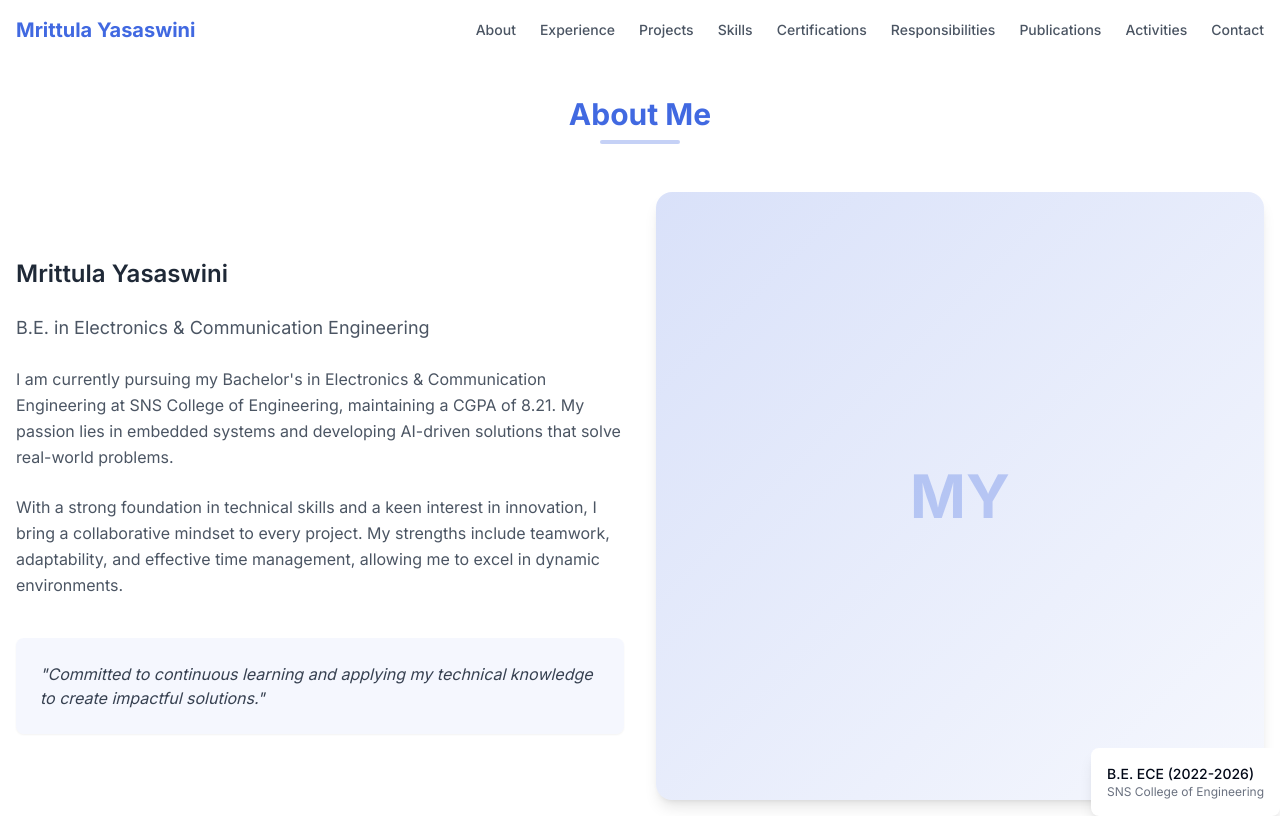
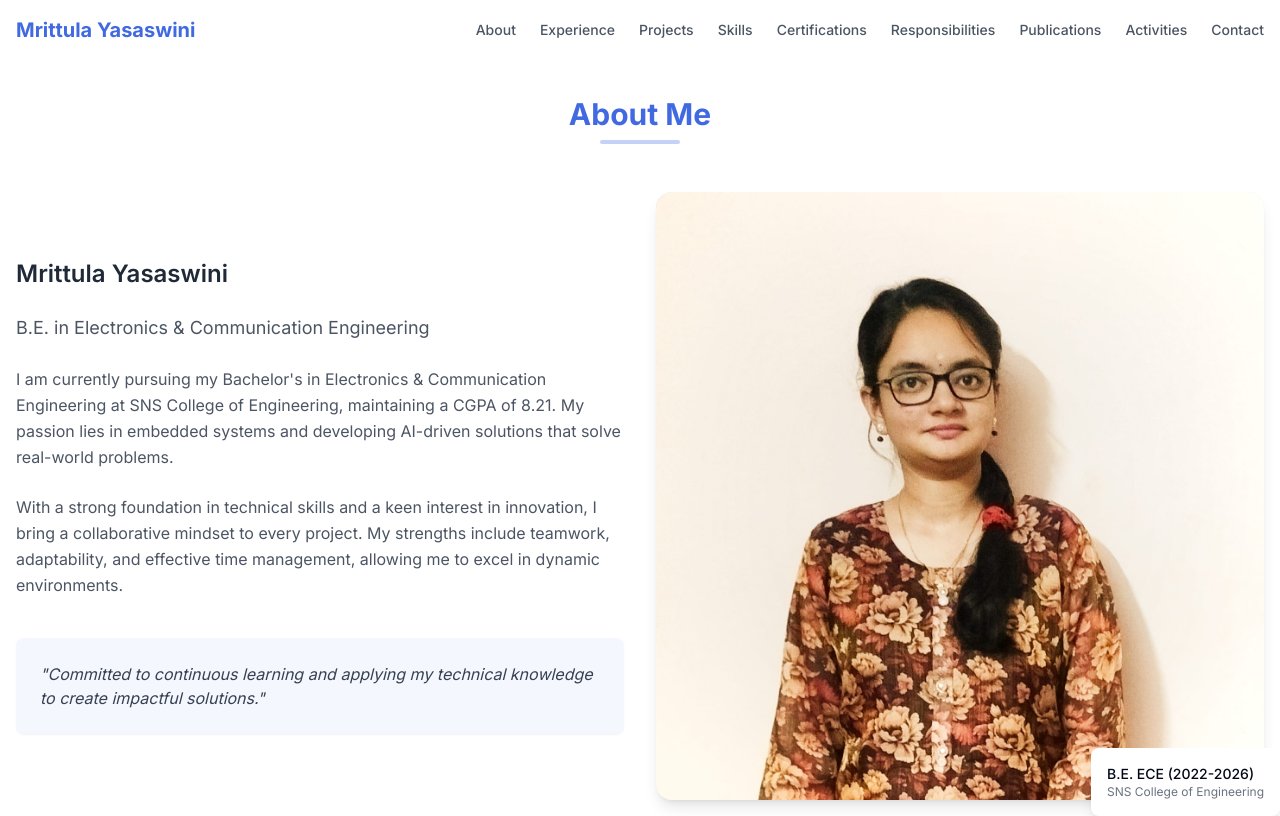
Before and after one commit to Mrittu/mrittula-portfolio-blueprint, a React (Vite) app: page / in a window 1280 px wide. Shown: the top 816 px of the page. Built offline with nearby package versions, Linux system fonts and the light colour scheme.

Commit message:
Add photo to About Me section
Replaced the placeholder in the About Me section with the user's photo.

```diff
--- a/src/components/AboutMe.tsx
+++ b/src/components/AboutMe.tsx
@@ -1,5 +1,6 @@
 
 import { Card, CardContent } from "@/components/ui/card";
+import { Avatar, AvatarImage, AvatarFallback } from "@/components/ui/avatar";
 
 const AboutMe = () => {
   return (
@@ -36,8 +37,11 @@ const AboutMe = () => {
 
         <div className="relative">
           <div className="aspect-square rounded-2xl bg-gradient-to-br from-primary/20 to-primary/5 flex items-center justify-center overflow-hidden shadow-lg">
-            {/* Replace with actual image later */}
-            <div className="text-6xl font-bold text-primary/30">MY</div>
+            <img
+              src="/lovable-uploads/2591628a-019e-4413-b71b-dba273cd1b58.png"
+              alt="Mrittula Yasaswini"
+              className="w-full h-full object-cover"
+            />
           </div>
           <div className="absolute -bottom-4 -right-4 bg-white p-4 rounded-lg shadow-lg">
             <div className="text-sm font-medium">B.E. ECE (2022-2026)</div>
```
Also changed, not shown: public/lovable-uploads/2591628a-019e-4413-b71b-dba273cd1b58.png (added).
